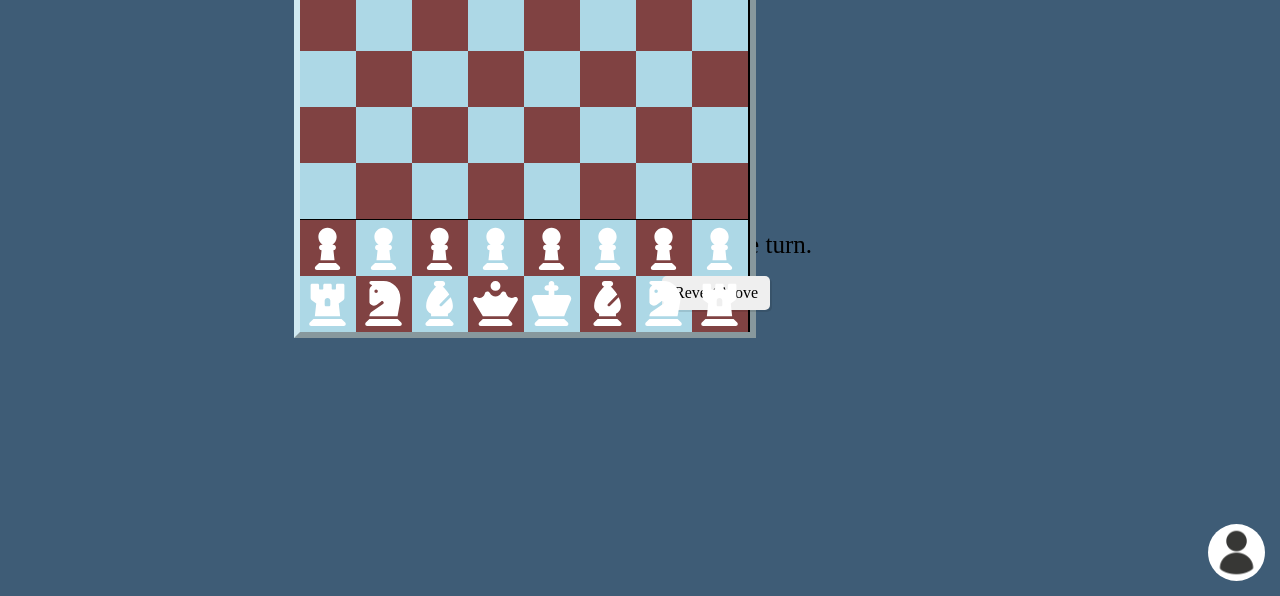
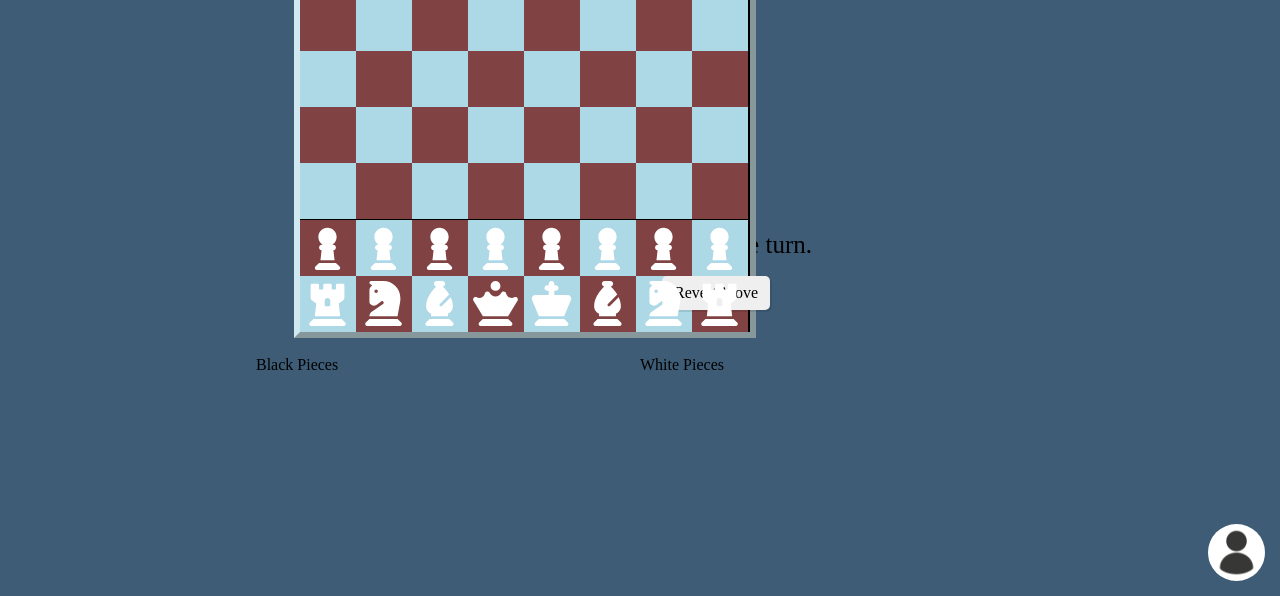
Before and after one commit to jooooooooood/Chess2700, a plain HTML site: page index2.html in a window 1280 px wide. Shown: the part 204-800 px from the top of the page. Drawn offline with Linux system fonts and the light colour scheme.

Commit message:
taken pieces display

```diff
--- a/app.js
+++ b/app.js
@@ -1,6 +1,14 @@
 // Init the gameBoard and other UI elements
 const gameBoard = document.querySelector("#gameboard")
+console.log(gameBoard)
+const whiteCaptured = document.querySelector("#white-captured-pieces")
+console.log(whiteCaptured)
+const blackCaptured = document.querySelector("#black-captured-pieces")
+console.log(blackCaptured)
+
 const playerDisplay = document.querySelector("#player")
+console.log(playerDisplay)
+
 const infoDisplay = document.querySelector("#info-display")
 const width = 8
 
@@ -10,9 +18,9 @@ let playerTurn = 'white'
 playerDisplay.textContent = 'white'
 
 let audio = new Audio("move-self.mp3")
-
 const whiteCapturedPieces = [];
 const blackCapturedPieces = [];
+
 
 // Array of starting positions of the pieces
 // Each piece is defined in the pieces.js file as an SVG
@@ -146,14 +154,15 @@ function dragDrop(e) {
     if (correctTurn && valid){
         if (taken) {
             revertCapturedPiece = e.target
+            console.log(revertCapturedPiece)
             e.target.parentNode.append(draggedElement);
             e.target.remove()
             if (playerTurn === 'black') {
                 whiteCapturedPieces.push(revertCapturedPiece);
-                document.getElementById('white-captured-pieces').append(revertCapturedPiece);
+                whiteCaptured.append(revertCapturedPiece);
             } else {
                 blackCapturedPieces.push(revertCapturedPiece);
-                document.getElementById('black-captured-pieces').append(revertCapturedPiece);
+                blackCaptured.append(revertCapturedPiece);
             }
             audio = new Audio("capture.mp3")
 
--- a/index2.html
+++ b/index2.html
@@ -9,6 +9,8 @@
     <h4>Chess Game</h4>
     <p>It is <span id="player"></span> turn.</p>
     <div id="gameboard"></div>
+    <div id="white-captured-pieces">White Pieces</div>
+    <div id="black-captured-pieces">Black Pieces</div>
 
     <p id="info-display"></p>
     <div class="flex-container">
@@ -20,8 +22,7 @@
         </div>
       </div>
     </div>
-    <div id="white-captured-pieces" class="captured-pieces-container white-captured"></div>
-    <div id="black-captured-pieces" class="captured-pieces-container black-captured"></div>
+    <ul id="myList"></ul>
     <!-- Button to revert move -->
     <button onclick="revertMoveButton()">Revert Move</button>
     <!--<div id="captured-pieces" class="captured-pieces-container"></div> -->
--- a/styles.css
+++ b/styles.css
@@ -118,21 +118,24 @@ h4 {
     color: #D0E9F1;
 }
 
-.white-captured {
-    background-color: transparent /* Adjust the background color as needed */
+#black-captured-pieces {
+    width: 450px;
+    height: 150px;
+    display: flex;
+    flex-wrap: wrap;
+    background-color: transparent;
+    left: 20%;
+    top: 70%;
+    position: absolute;
 }
 
-.black-captured {
-    background-color: transparent; /* Adjust the background color as needed */
-}
-
-.captured-pieces-container {
+#white-captured-pieces {
+    width: 450px;
+    height: 150px;
     display: flex;
     flex-wrap: wrap;
+    background-color: transparent;
+    left: 50%;
+    top: 70%;
+    position: absolute;
 }
-
-.captured-pieces-container img {
-    width: 20px; /* Adjust the size as needed */
-    margin: 2px; /* Adjust the margin as needed */
-    border: 1px solid #ccc
-}
```
